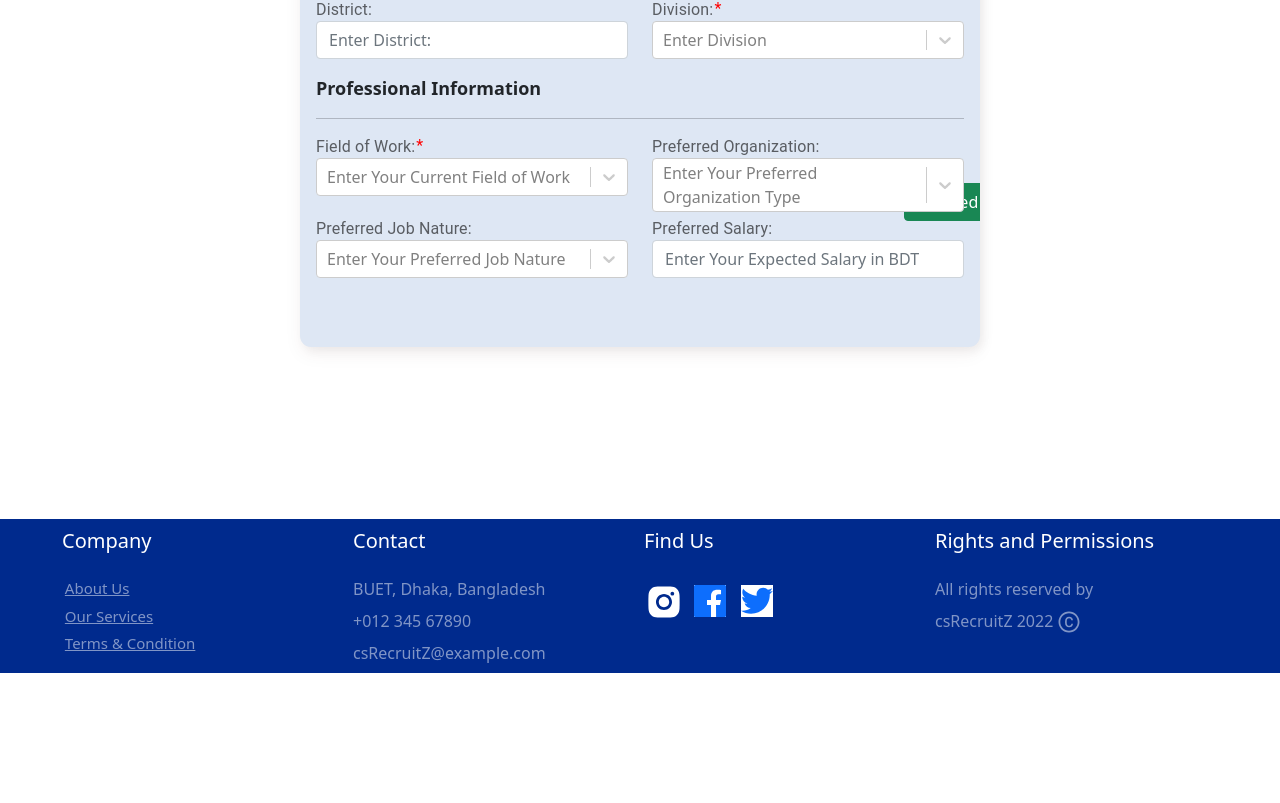
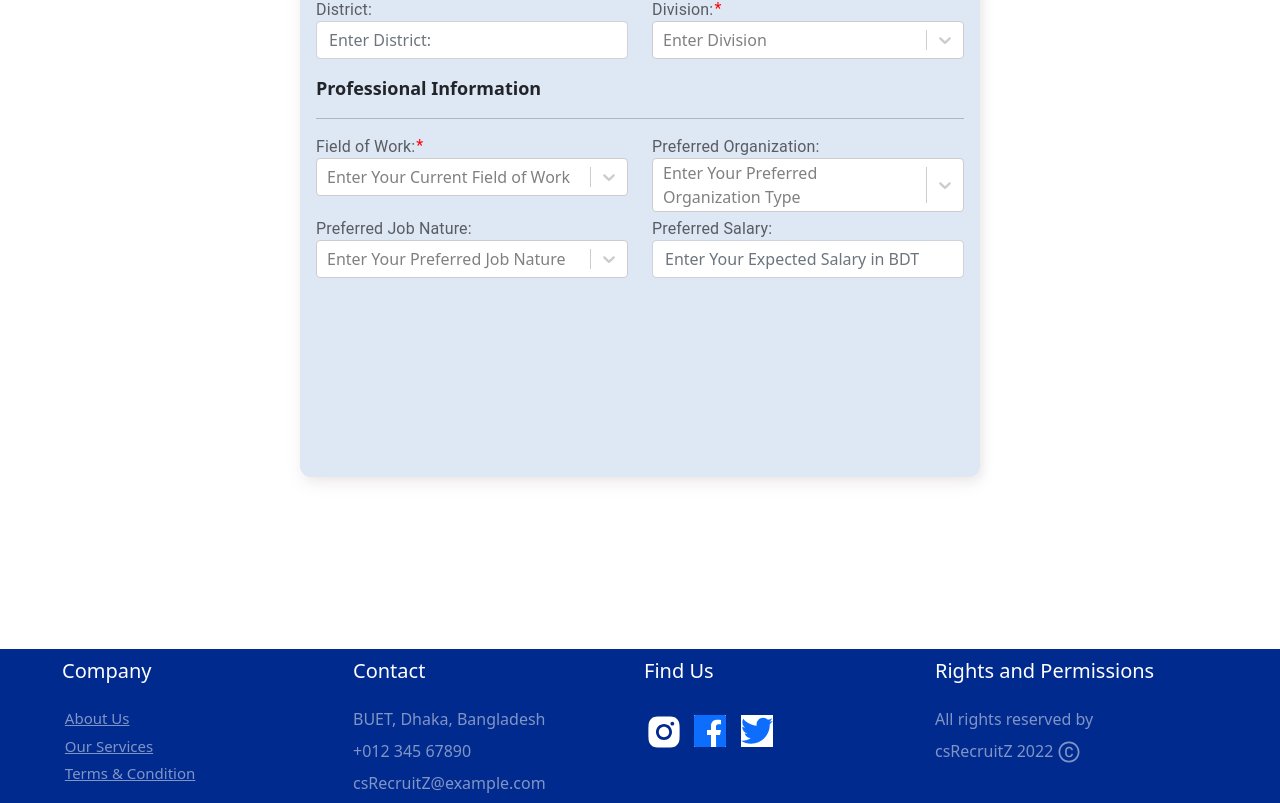
Before and after one commit to adrita1999/csRecruitZ, a React (Create React App) app in the folder csRecruitz_codebase/react_frontend/: page /register in a window 1280 px wide. Shown: the part 841-1644 px from the top of the page. Before the commit the page ends 1514 px from the top, so only its background shows below. Built offline with nearby package versions, Linux system fonts and the light colour scheme.

Commit message:
btn_removed

```diff
--- a/csRecruitz_codebase/react_frontend/src/my_components/quiz.css
+++ b/csRecruitz_codebase/react_frontend/src/my_components/quiz.css
@@ -39,9 +39,3 @@
 .clock{
     margin-right: 5px;
 }
-.btn{
-    width: 100px;
-    margin-right: 20px;
-    margin-left: 600px;
-    margin-top: -100px;
-}
```
